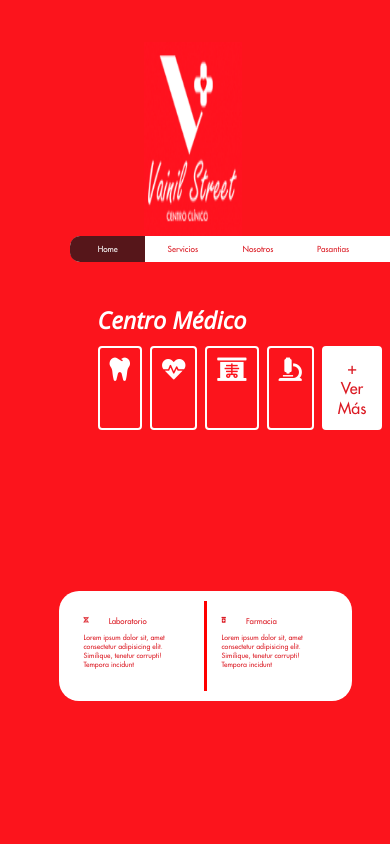
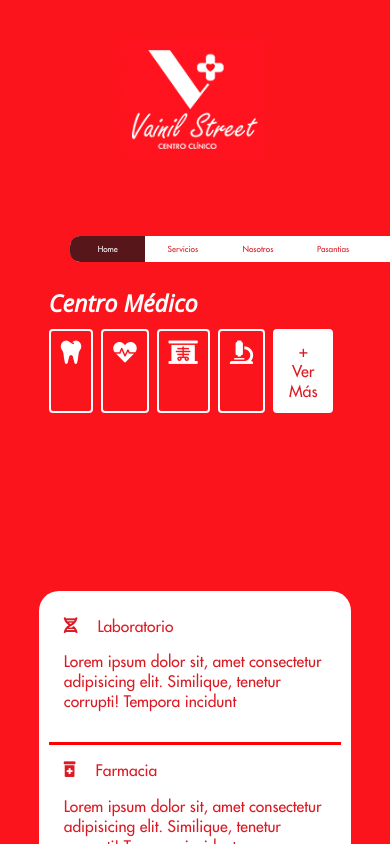
Before and after one commit to MarUser04/clinica-vainil-street, an Angular app: page / in a window 390 px wide. Built offline with nearby package versions, Linux system fonts and the light colour scheme.

Commit message:
Logo responsive and Home Responsive.

```diff
--- a/src/app/components/background/background.component.scss
+++ b/src/app/components/background/background.component.scss
@@ -1,3 +1,5 @@
+@import './../../../vars';
+
 .circle {
   &-1 {
     width: 39%;
@@ -22,7 +24,7 @@
 
   &-2,
   &-1 {
-    @media screen and (max-width: 900px) {
+    @media screen and (max-width: $customBreakpoint) {
       display: none;
     }
   }
@@ -38,7 +40,7 @@
     right: -4%;
     top: -8%;
 
-    @media screen and (max-width: 900px) {
+    @media screen and (max-width: $customBreakpoint) {
       background-image: none !important;
     }
   }
@@ -76,13 +78,13 @@
           border-bottom-right-radius: 10px;
         }
 
-        @media screen and (max-width: 900px) {
+        @media screen and (max-width: $customBreakpoint) {
           font-size: 2.1vw;
         }
       }
     }
 
-    @media screen and (max-width: 900px) {
+    @media screen and (max-width: $customBreakpoint) {
       top: 28%;
       left: 18%;
     }
@@ -120,11 +122,11 @@
   left: 5%;
   height: 22%;
 
-  @media screen and (max-width: 900px) {
-    top: 5%;
-    left: 37%;
-    height: 23vh;
-    width: 25vw;
+  @media screen and (max-width: $customBreakpoint) {
+    height: auto;
+    left: 0;
+    right: 0;
+    margin: auto;
   }
 }
 
--- a/src/app/components/home/home.component.scss
+++ b/src/app/components/home/home.component.scss
@@ -1,3 +1,5 @@
+@import './../../../vars';
+
 .homeMain {
   display: flex;
   flex-direction: column;
@@ -9,11 +11,12 @@
 
   &__title {
     font-size: 4vw;
-    font-family: 'OpenSans';
+    font-family: 'OpenSans', 'sans-serif';
     color: white;
     margin: 0;
 
-    @media screen and (max-width: 900px) {
+    @media screen and (max-width: $customBreakpoint) {
+      text-align: center;
       font-size: 6vw;
     }
   }
@@ -36,7 +39,7 @@
         color: white;
         font-size: 3vw;
 
-        @media screen and (max-width: 900px) {
+        @media screen and (max-width: $customBreakpoint) {
           font-size: 6vw;
         }
       }
@@ -51,9 +54,11 @@
     }
   }
 
-  @media screen and (max-width: 900px) {
-    top: 36%;
-    left: 25%;
+  @media screen and (max-width: $customBreakpoint) {
+    left: 0;
+    right: 0;
+    margin: auto;
+    width: 75%;
   }
 }
 
@@ -72,6 +77,11 @@
 
   &__lab {
     border-right: 3px solid red;
+
+    @media screen and (max-width: $customBreakpoint) {
+      border-right: 0;
+      border-bottom: 3px solid red;
+    }
   }
 
   &__lab,
@@ -92,13 +102,28 @@
       & > i {
         font-size: 1.5vw;
         margin-right: 20px;
+
+        @media screen and (max-width: $customBreakpoint) {
+          font-size: 4vw;
+        }
       }
+
+      @media screen and (max-width: $customBreakpoint) {
+        font-size: 4vw;
+      }
+    }
+
+    @media screen and (max-width: $customBreakpoint) {
+      width: auto;
     }
   }
 
-  @media screen and (max-width: 900px) {
-    left: 15%;
-    width: 70%;
-    font-size: 1.8vw;
+  @media screen and (max-width: $customBreakpoint) {
+    left: 0;
+    right: 0;
+    margin: auto;
+    width: 75%;
+    flex-direction: column;
+    font-size: 4vw;
   }
 }
--- a/src/styles.scss
+++ b/src/styles.scss
@@ -1,3 +1,5 @@
+@import './vars';
+
 body {
   margin: 0;
   padding: 0;
@@ -30,6 +32,10 @@ body {
   overflow: hidden;
   width: 100vw;
   height: 100vh;
+
+  @media screen and (max-width: $customBreakpoint) {
+    overflow-y: scroll;
+  }
 }
 
 ::-webkit-scrollbar {
--- /dev/null
+++ b/src/vars.scss
@@ -0,0 +1,8 @@
+// Breakpoints
+$sm: 576px;
+$md: 768px;
+$lg: 992px;
+$xl: 1200px;
+$xxl: 1400px;
+
+$customBreakpoint: 900px;
```
